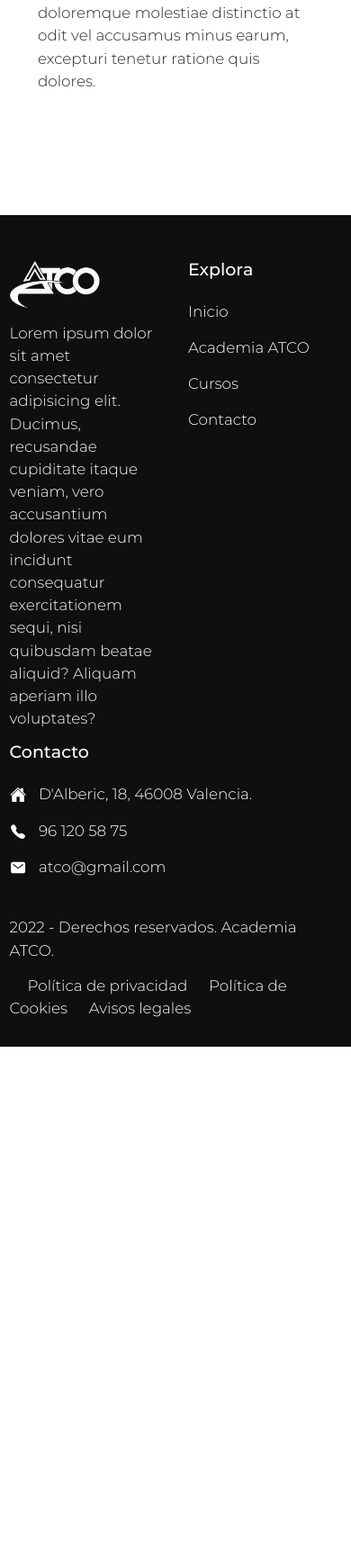
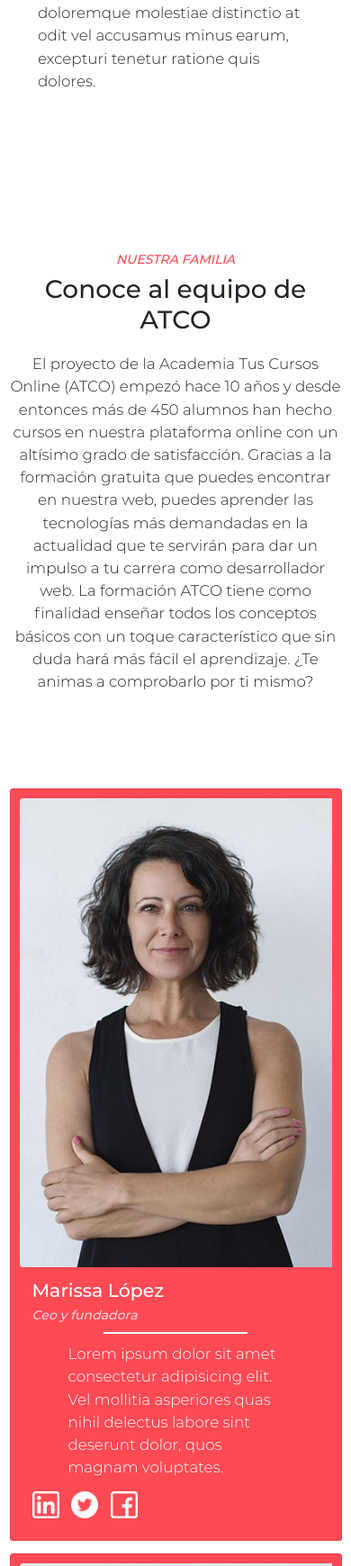
Before and after one commit to magallart/academia_tco, a PHP site: template app/templates/academia.php in a window 390 px wide. Shown: the part 4760-6500 px from the top of the page at 90% size. Before the commit the page ends 5923 px from the top, so only its background shows below. Run offline with PHP 8.4, Linux system fonts and the light colour scheme; the template is opened without the code that fills it, so the values that code supplies are empty.

Commit message:
Academia: update responsive

```diff
--- a/app/templates/academia.php
+++ b/app/templates/academia.php
@@ -7,14 +7,14 @@
 <header>
     <div class="container col-xxl-8">
         <div class="row middle g-5">
-            <div class="col-lg-6 col-md-6 col-sm-12 text-md-start text-sm-center">
+            <div class="col-lg-6 col-md-6 col-sm-12 text-md-start text-sm-center ">
                 <h1 class="title-header">
                     Academia Tus Cursos Online
                 </h1>
                 <p>
                     Más de 450 alumnos han realizado alguno de nuestros cursos y muchos de ellos han podido encontrar trabajo como desarrolladores web, ¿quieres saber cómo lo han hecho? Sigue leyendo y descubre qué nos hace especiales.
                 </p>
-                <p>Todos nuestros cursos son gratuitos, ¿te animas a realizar un curso con nosotros y aprender las últimas tecnologías del sector?</p>
+                <p>¿Te animas a realizar un curso con nosotros y aprender las últimas tecnologías del sector?</p>
                 <div class="text-md-start text-sm-center">
                     <a class="boton" href="#">Ver cursos ahora <ion-icon name="arrow-forward-circle-outline"></ion-icon></a>
                 </div>
@@ -64,6 +64,70 @@
     </div>
 </section>
 
+<section class="py-5">
+    <div class="container">
+        <div class="row">
+            <div class="col">
+                <span class="titulo-superior center">Nuestra familia</span>
+                <h2 class="text-center">Conoce al equipo de ATCO</h2>
+                <p class="text-center">El proyecto de la Academia Tus Cursos Online (ATCO) empezó hace 10 años y desde entonces más de 450 alumnos han hecho cursos en nuestra plataforma online con un altísimo grado de satisfacción. Gracias a la formación gratuita que puedes encontrar en nuestra web, puedes aprender las tecnologías más demandadas en la actualidad que te servirán para dar un impulso a tu carrera como desarrollador web. La formación ATCO tiene como finalidad enseñar todos los conceptos básicos con un toque característico que sin duda hará más fácil el aprendizaje. ¿Te animas a comprobarlo por ti mismo? </p>
+            </div>
+        </div>
+    </div>
+</section>
+
+<section class="equipo-cards">
+    <div class="container">
+        <div class="row">
+            <div class="col-lg-6 col-md-12 col-sm-12 cardEquipo">
+                <div class="card mb-3 mx-md-auto text-md-start text-sm-center">
+                    <div class="row g-0">
+                        <div class="col-md-4">
+                            <img src="../../img/marisa-lopez.jpg" class="img-fluid rounded-start" alt="...">
+                        </div>
+                        <div class="col-md-8">
+                            <div class="card-body">
+                                <h3>Marissa López</h3>
+                                <h4>Ceo y fundadora</h4>
+                                <div class="separador"></div>
+                                <p>Lorem ipsum dolor sit amet consectetur adipisicing elit. Vel mollitia asperiores quas nihil delectus labore sint deserunt dolor, quos magnam voluptates.</p>
+                                <div class="social">
+                                    <a href="https://es.linkedin.com/" target="_blank" alt="Foto de Marisa López"><img src="../../img/linkedin-icono.png" alt=""></a>
+                                    <a href="https://twitter.com/?lang=es" target="_blank" alt="Foto de Marisa López"><img src="../../img/twitter-icono.png" alt=""></a>
+                                    <a href="https://es-es.facebook.com/" target="_blank" alt="Foto de Marisa López"><img src="../../img/facebook-icono.png" alt=""></a>
+                                </div>
+                            </div>
+                        </div>
+                    </div>
+                </div>
+            </div>
+
+            <div class="col-lg-6 col-md-12 col-sm-12 cardEquipo">
+                <div class="card mb-3 mx-md-auto text-md-start text-sm-center">
+                    <div class="row g-0">
+                        <div class="col-md-4">
+                            <img src="../../img/marisa-lopez.jpg" class="img-fluid rounded-start" alt="...">
+                        </div>
+                        <div class="col-md-8">
+                            <div class="card-body">
+                                <h3>Marissa López</h3>
+                                <h4>Ceo</h4>
+                                <div class="separador"></div>
+                                <p>Lorem ipsum dolor sit amet consectetur adipisicing elit. Vel mollitia asperiores quas nihil delectus labore sint deserunt dolor, quos magnam voluptates.</p>
+                                <div class="social">
+                                    <a href="https://es.linkedin.com/" target="_blank" alt="Foto de Marisa López"><img src="../../img/linkedin-icono.png" alt=""></a>
+                                    <a href="https://twitter.com/?lang=es" target="_blank" alt="Foto de Marisa López"><img src="../../img/twitter-icono.png" alt=""></a>
+                                    <a href="https://es-es.facebook.com/" target="_blank" alt="Foto de Marisa López"><img src="../../img/facebook-icono.png" alt=""></a>
+                                </div>
+                            </div>
+                        </div>
+                    </div>
+                </div>
+            </div>
+        </div>
+
+    </div>
+</section>
 
 
 <?php $contenido = ob_get_clean() ?>
--- a/app/templates/inicio.php
+++ b/app/templates/inicio.php
@@ -27,13 +27,12 @@
     </div>
 </header>
 
-<!-- Page Content -->
 <section class="py-5">
     <div class="container">
         <div class="row">
             <div class="col">
                 <span class="titulo-superior center">Aprende cuando y donde quieras</span>
-                <h2 class="text-center">Formación online a medida en ATCO</h2> <!-- TODO cambiar texto -->
+                <h2 class="text-center">Formación online a medida en ATCO</h2>
                 <p class="text-center">El proyecto de la Academia Tus Cursos Online (ATCO) empezó hace 10 años y desde entonces más de 450 alumnos han hecho cursos en nuestra plataforma online con un altísimo grado de satisfacción. Gracias a la formación gratuita que puedes encontrar en nuestra web, puedes aprender las tecnologías más demandadas en la actualidad que te servirán para dar un impulso a tu carrera como desarrollador web. La formación ATCO tiene como finalidad enseñar todos los conceptos básicos con un toque característico que sin duda hará más fácil el aprendizaje. ¿Te animas a comprobarlo por ti mismo? </p>
                 <div class="center">
                     <a class="boton" href="index.php?ctl=cursos" alt="Enlace a páginas de cursos">Ver todos los cursos ahora <ion-icon name="arrow-forward-circle-outline"></ion-icon></a>
--- a/web/css/academia.css
+++ b/web/css/academia.css
@@ -36,3 +36,46 @@ section.academia .text-information {
   justify-content: center;
   flex-direction: column;
 }
+
+section.equipo-cards {
+
+}
+
+section.equipo-cards .cardEquipo .card {
+  background-color: var(--color1) !important;
+  padding: 10px;
+  color: white;
+  max-width: 540px;
+}
+
+section.equipo-cards .cardEquipo h3 {
+
+}
+
+section.equipo-cards .cardEquipo h4 {
+  font-size: 1rem;
+  font-style: italic;
+  color: rgba(255, 255, 255, 0.76);
+}
+
+section.equipo-cards .cardEquipo .separador {
+  width: 70%;
+  border: 1px solid #fff;
+  margin: 5px 0;
+}
+
+section.equipo-cards .cardEquipo .social img {
+  width: 30px;
+  margin-right: 10px;
+}
+
+@media (max-width: 767px) {
+  section.equipo-cards .cardEquipo .separador {
+    width: 50%;
+    margin: 10px auto;
+  }
+
+  section.equipo-cards .cardEquipo p {
+    padding: 0 40px;
+  }
+}
```
Also changed, not shown: img/facebook-icono.png (added), img/linkedin-icono.png (added), img/marisa-lopez.jpg (added), img/twitter-icono.png (added).
